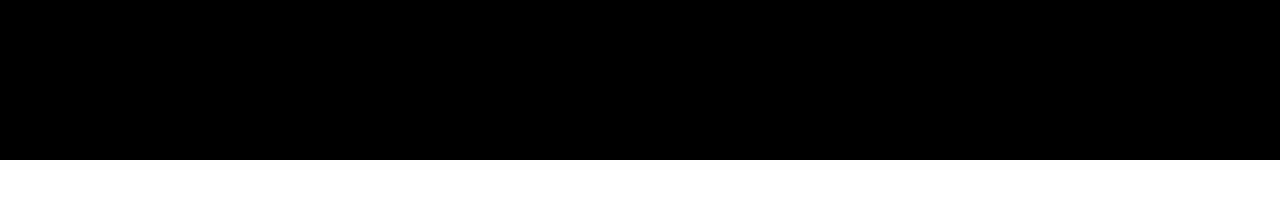
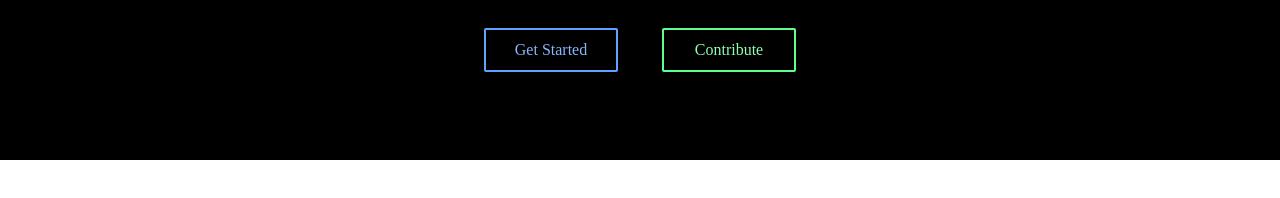
Before and after one commit to k-vernooy/kaIDE, a plain HTML site: page index.html in a window 1280 px wide. Shown: the part 250-448 px from the top of the page. Drawn offline with Linux system fonts and the light colour scheme; a web font is replaced by a local one.

Commit message:
Added home buttons

```diff
--- a/assets/stylesheets/app.css
+++ b/assets/stylesheets/app.css
@@ -58,7 +58,7 @@
     margin-left: 20px;
     display: inline-block;
     cursor: pointer;
-    padding-top: 14px;
+    padding-top: 18px;
 }
 
 #colsCont {
--- a/assets/stylesheets/main.css
+++ b/assets/stylesheets/main.css
@@ -49,6 +49,12 @@ a, a:hover, a:focus, a:active {
 	color: inherit;
 }
 
+p {
+	font-weight: 200;
+	/* font-style: oblique; */
+	/* color: rgb(214, 214, 214); */
+}
+
 #navBar {
 	width: calc(100% - 100px);
 	height: 60px;
@@ -76,3 +82,39 @@ a, a:hover, a:focus, a:active {
 	height: 300px;
 	padding-top: 50px;
 }
+
+#buttonstrip {
+	margin-top: 50px;
+}
+
+.mainButton {
+	all: unset;
+	width: 130px;
+	height: 40px;
+	border: 2px solid white;
+	margin-right: 20px;
+	margin-left: 20px;
+	border-radius: 2px;
+	cursor: pointer;
+	transition: .2s;
+}
+
+#getStarted {
+	color: rgb(134, 184, 250);
+	border-color: rgb(94, 164, 255);
+}
+
+#getStarted:hover {
+	background-color: rgb(94, 164, 255);
+	color: black;
+}
+
+#contribute {
+	color: rgb(144, 253, 177);
+	border-color: rgb(94, 255, 142);
+}
+
+#contribute:hover {
+	background-color: rgb(94, 255, 142);
+	color: black;
+}
```
